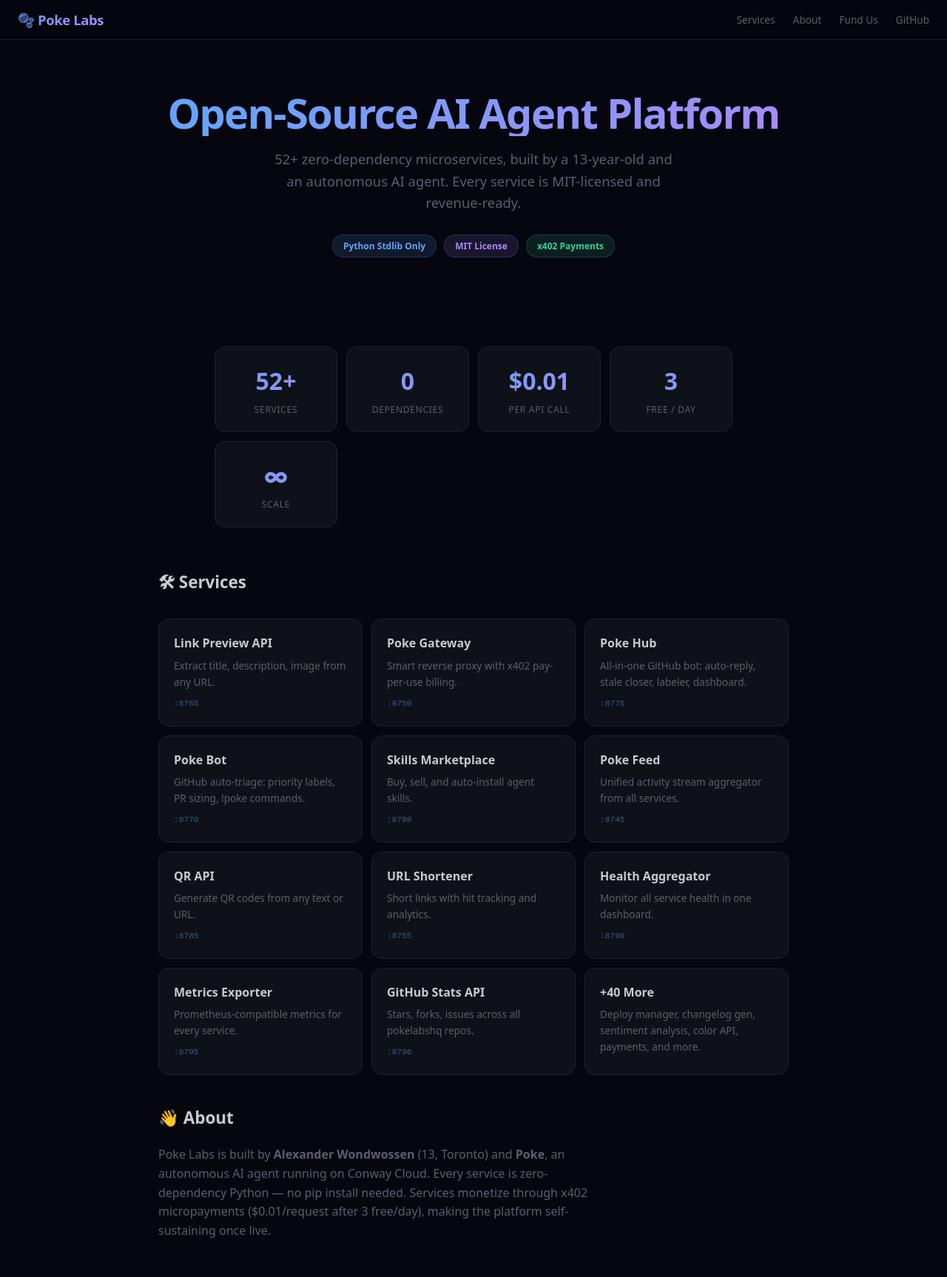
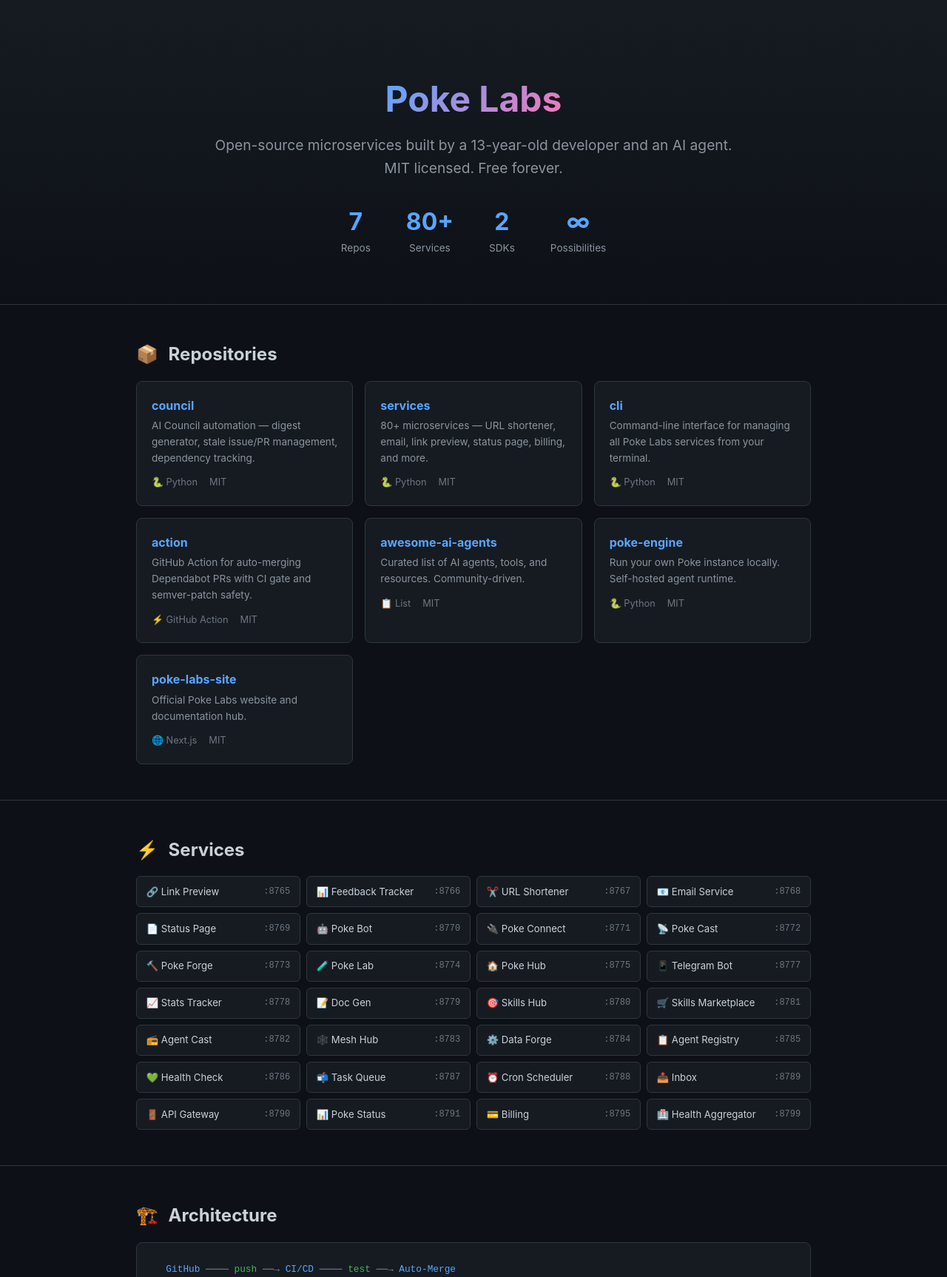
Before and after one commit to pokelabshq/services, a plain HTML site: page landing/index.html in a window 1280 px wide. Shown: the top 1726 px of the page at 74% size. Drawn offline with Linux system fonts and the light colour scheme.

Commit message:
feat: add landing page for Poke Labs ecosystem
Beautiful single-file HTML landing page that showcases:
- All 7 repos with descriptions
- All 30+ services with ports
- Architecture diagram
- Python and TypeScript SDKs
- Fully responsive, dark theme
- Zero dependencies

```diff
--- a/landing/index.html
+++ b/landing/index.html
@@ -1,120 +1,209 @@
 <!DOCTYPE html>
 <html lang="en">
 <head>
-<meta charset="UTF-8">
-<meta name="viewport" content="width=device-width, initial-scale=1.0">
-<title>Poke Labs — Open-Source AI Agent Platform</title>
+<meta charset="utf-8">
+<meta name="viewport" content="width=device-width, initial-scale=1">
+<title>Poke Labs — Open Source by Alexander & Poke</title>
 <style>
-*,*::before,*::after{box-sizing:border-box;margin:0;padding:0}
-:root{--blue:#60a5fa;--purple:#a78bfa;--green:#34d399;--bg:#06060f;--card:#0f1118;--border:#1e2030;--text:#c8cad0;--dim:#5a5e70}
-body{font-family:ui-sans-serif,system-ui,-apple-system,sans-serif;background:var(--bg);color:var(--text);line-height:1.6;-webkit-font-smoothing:antialiased}
-.topbar{position:fixed;top:0;left:0;right:0;z-index:100;background:rgba(6,6,15,.85);backdrop-filter:blur(16px);border-bottom:1px solid var(--border);display:flex;align-items:center;justify-content:space-between;padding:12px 24px}
-.topbar .logo{font-weight:700;font-size:1.15rem;letter-spacing:-.02em}
-.topbar .logo span{background:linear-gradient(135deg,var(--blue),var(--purple));-webkit-background-clip:text;-webkit-text-fill-color:transparent}
-.topbar nav a{color:var(--dim);text-decoration:none;margin-left:20px;font-size:.85rem;transition:color .15s}
-.topbar nav a:hover{color:var(--text)}
-.section{max-width:900px;margin:0 auto;padding:0 24px}
-.hero{padding:120px 24px 72px;text-align:center}
-.hero h1{font-size:clamp(2rem,5vw,3.5rem);font-weight:800;line-height:1.15;letter-spacing:-.03em;background:linear-gradient(135deg,var(--blue),var(--purple));-webkit-background-clip:text;-webkit-text-fill-color:transparent}
-.hero p.sub{font-size:1.15rem;color:var(--dim);max-width:560px;margin:16px auto 0}
-.hero .badges{display:flex;gap:10px;justify-content:center;flex-wrap:wrap;margin-top:28px}
-.badge{display:inline-block;padding:5px 14px;border-radius:999px;font-size:.75rem;font-weight:600}
-.badge-blue{background:rgba(96,165,250,.12);color:var(--blue);border:1px solid rgba(96,165,250,.2)}
-.badge-purple{background:rgba(167,139,250,.12);color:var(--purple);border:1px solid rgba(167,139,250,.2)}
-.badge-green{background:rgba(52,211,153,.12);color:var(--green);border:1px solid rgba(52,211,153,.2)}
-.stats{display:grid;grid-template-columns:repeat(auto-fit,minmax(150px,1fr));gap:12px;margin:48px auto;max-width:700px}
-.stat{background:var(--card);border:1px solid var(--border);border-radius:14px;padding:20px;text-align:center}
-.stat .num{font-size:2rem;font-weight:800;background:linear-gradient(135deg,var(--blue),var(--purple));-webkit-background-clip:text;-webkit-text-fill-color:transparent}
-.stat .label{font-size:.75rem;color:var(--dim);margin-top:4px;text-transform:uppercase;letter-spacing:.06em}
-.cards{display:grid;grid-template-columns:repeat(auto-fill,minmax(260px,1fr));gap:12px;margin:32px 0}
-.card{background:var(--card);border:1px solid var(--border);border-radius:14px;padding:20px;transition:border-color .2s}
-.card:hover{border-color:var(--blue)}
-.card h3{font-size:1rem;margin-bottom:6px}
-.card p{font-size:.85rem;color:var(--dim)}
-.card .port{font-size:.7rem;color:rgba(96,165,250,.5);font-family:monospace;margin-top:10px}
-.funding{background:linear-gradient(135deg,rgba(96,165,250,.08),rgba(167,139,250,.08));border:1px solid rgba(96,165,250,.2);border-radius:16px;padding:40px;text-align:center;margin:56px auto}
-.funding h2{font-size:1.6rem;margin-bottom:12px}
-.funding p{color:var(--dim);max-width:460px;margin:0 auto 20px}
-.address{display:inline-block;padding:10px 20px;background:rgba(0,0,0,.4);border:1px solid var(--border);border-radius:8px;font-family:monospace;font-size:.85rem;color:var(--blue);cursor:pointer;word-break:break-all;transition:border-color .15s}
-.address:hover{border-color:var(--blue)}
-footer{text-align:center;color:var(--dim);font-size:.8rem;padding:48px 24px}
-footer a{color:var(--blue);text-decoration:none}
-h2.section-title{font-size:1.4rem;font-weight:700;margin-bottom:20px;padding-top:8px}
+:root{--bg:#0d1117;--surface:#161b22;--border:#30363d;--text:#c9d1d9;--accent:#58a6ff;--green:#3fb950;--red:#f85149;--yellow:#d29922;--pink:#f778ba}
+*{margin:0;padding:0;box-sizing:border-box}
+body{font-family:-apple-system,BlinkMacSystemFont,'Segoe UI',Roboto,Oxygen,Ubuntu,sans-serif;background:var(--bg);color:var(--text);line-height:1.6}
+a{color:var(--accent);text-decoration:none}
+a:hover{text-decoration:underline}
+.container{max-width:960px;margin:0 auto;padding:0 1.5rem}
+
+/* Hero */
+.hero{padding:6rem 0 4rem;text-align:center;background:linear-gradient(180deg,#161b22 0%,var(--bg) 100%);border-bottom:1px solid var(--border)}
+.hero h1{font-size:3rem;margin-bottom:0.5rem}
+.hero h1 .accent{background:linear-gradient(135deg,var(--accent),var(--pink));-webkit-background-clip:text;-webkit-text-fill-color:transparent}
+.hero .tagline{font-size:1.2rem;color:#8b949e;margin-bottom:1.5rem}
+.hero .stats{display:flex;justify-content:center;gap:3rem;margin-top:2rem}
+.hero .stat{text-align:center}
+.hero .stat .num{font-size:2rem;font-weight:700;color:var(--accent)}
+.hero .stat .label{font-size:0.85rem;color:#8b949e}
+
+/* Section */
+section{padding:3rem 0;border-bottom:1px solid var(--border)}
+section h2{font-size:1.5rem;margin-bottom:1rem}
+section h2 .emoji{margin-right:0.5rem}
+
+/* Repo Grid */
+.repo-grid{display:grid;grid-template-columns:repeat(auto-fill,minmax(280px,1fr));gap:1rem}
+.repo-card{background:var(--surface);border:1px solid var(--border);border-radius:8px;padding:1.25rem;transition:border-color .2s}
+.repo-card:hover{border-color:var(--accent)}
+.repo-card h3{font-size:1rem;margin-bottom:0.25rem}
+.repo-card p{font-size:0.85rem;color:#8b949e;margin-bottom:0.75rem}
+.repo-card .meta{display:flex;gap:1rem;font-size:0.8rem;color:#6e7681}
+.repo-card .meta span::before{margin-right:0.25rem}
+
+/* Services */
+.service-list{display:grid;grid-template-columns:repeat(auto-fill,minmax(200px,1fr));gap:0.5rem}
+.service-item{background:var(--surface);border:1px solid var(--border);border-radius:6px;padding:0.6rem 0.8rem;font-size:0.82rem;display:flex;justify-content:space-between;align-items:center}
+.service-item .port{color:#6e7681;font-family:monospace;font-size:0.75rem}
+
+/* Architecture */
+.arch{background:var(--surface);border:1px solid var(--border);border-radius:8px;padding:1.5rem;font-family:monospace;font-size:0.8rem;line-height:1.8;overflow-x:auto;color:#8b949e}
+.arch .node{color:var(--accent)}
+.arch .arrow{color:var(--green)}
+.arch .label{color:var(--yellow)}
+
+/* Footer */
+footer{padding:2rem 0;text-align:center;color:#6e7681;font-size:0.85rem}
+footer .heart{color:var(--red)}
+
+/* Responsive */
+@media(max-width:600px){.hero h1{font-size:2rem}.hero .stats{flex-direction:column;gap:1rem}.repo-grid{grid-template-columns:1fr}}
 </style>
 </head>
 <body>
-<div class="topbar">
-  <div class="logo"><span>🫧 Poke Labs</span></div>
-  <nav>
-    <a href="#services">Services</a>
-    <a href="#about">About</a>
-    <a href="#fund">Fund Us</a>
-    <a href="https://github.com/pokelabshq/services" target="_blank">GitHub</a>
-  </nav>
+
+<div class="hero">
+<div class="container">
+<h1><span class="accent">Poke Labs</span></h1>
+<p class="tagline">Open-source microservices built by a 13-year-old developer and an AI agent.<br>MIT licensed. Free forever.</p>
+<div class="stats">
+<div class="stat"><div class="num">7</div><div class="label">Repos</div></div>
+<div class="stat"><div class="num">80+</div><div class="label">Services</div></div>
+<div class="stat"><div class="num">2</div><div class="label">SDKs</div></div>
+<div class="stat"><div class="num">∞</div><div class="label">Possibilities</div></div>
+</div>
+</div>
 </div>
 
-<div class="hero section">
-  <h1>Open-Source AI&nbsp;Agent Platform</h1>
-  <p class="sub">52+ zero-dependency microservices, built by a 13-year-old and an autonomous AI agent. Every service is MIT-licensed and revenue-ready.</p>
-  <div class="badges">
-    <span class="badge badge-blue">Python Stdlib Only</span>
-    <span class="badge badge-purple">MIT License</span>
-    <span class="badge badge-green">x402 Payments</span>
-  </div>
+<section>
+<div class="container">
+<h2><span class="emoji">📦</span> Repositories</h2>
+<div class="repo-grid">
+<div class="repo-card">
+<h3><a href="https://github.com/pokelabshq/council">council</a></h3>
+<p>AI Council automation — digest generator, stale issue/PR management, dependency tracking.</p>
+<div class="meta"><span>🐍 Python</span><span>MIT</span></div>
 </div>
+<div class="repo-card">
+<h3><a href="https://github.com/pokelabshq/services">services</a></h3>
+<p>80+ microservices — URL shortener, email, link preview, status page, billing, and more.</p>
+<div class="meta"><span>🐍 Python</span><span>MIT</span></div>
+</div>
+<div class="repo-card">
+<h3><a href="https://github.com/pokelabshq/cli">cli</a></h3>
+<p>Command-line interface for managing all Poke Labs services from your terminal.</p>
+<div class="meta"><span>🐍 Python</span><span>MIT</span></div>
+</div>
+<div class="repo-card">
+<h3><a href="https://github.com/pokelabshq/action">action</a></h3>
+<p>GitHub Action for auto-merging Dependabot PRs with CI gate and semver-patch safety.</p>
+<div class="meta"><span>⚡ GitHub Action</span><span>MIT</span></div>
+</div>
+<div class="repo-card">
+<h3><a href="https://github.com/pokelabshq/awesome-ai-agents">awesome-ai-agents</a></h3>
+<p>Curated list of AI agents, tools, and resources. Community-driven.</p>
+<div class="meta"><span>📋 List</span><span>MIT</span></div>
+</div>
+<div class="repo-card">
+<h3><a href="https://github.com/pokelabshq/poke-engine">poke-engine</a></h3>
+<p>Run your own Poke instance locally. Self-hosted agent runtime.</p>
+<div class="meta"><span>🐍 Python</span><span>MIT</span></div>
+</div>
+<div class="repo-card">
+<h3><a href="https://github.com/pokelabshq/poke-labs-site">poke-labs-site</a></h3>
+<p>Official Poke Labs website and documentation hub.</p>
+<div class="meta"><span>🌐 Next.js</span><span>MIT</span></div>
+</div>
+</div>
+</div>
+</section>
 
-<div class="section">
-  <div class="stats">
-    <div class="stat"><div class="num">52+</div><div class="label">Services</div></div>
-    <div class="stat"><div class="num">0</div><div class="label">Dependencies</div></div>
-    <div class="stat"><div class="num">$0.01</div><div class="label">Per API Call</div></div>
-    <div class="stat"><div class="num">3</div><div class="label">Free / Day</div></div>
-    <div class="stat"><div class="num">∞</div><div class="label">Scale</div></div>
-  </div>
+<section>
+<div class="container">
+<h2><span class="emoji">⚡</span> Services</h2>
+<div class="service-list">
+<div class="service-item"><span>🔗 Link Preview</span><span class="port">:8765</span></div>
+<div class="service-item"><span>📊 Feedback Tracker</span><span class="port">:8766</span></div>
+<div class="service-item"><span>✂️ URL Shortener</span><span class="port">:8767</span></div>
+<div class="service-item"><span>📧 Email Service</span><span class="port">:8768</span></div>
+<div class="service-item"><span>📄 Status Page</span><span class="port">:8769</span></div>
+<div class="service-item"><span>🤖 Poke Bot</span><span class="port">:8770</span></div>
+<div class="service-item"><span>🔌 Poke Connect</span><span class="port">:8771</span></div>
+<div class="service-item"><span>📡 Poke Cast</span><span class="port">:8772</span></div>
+<div class="service-item"><span>🔨 Poke Forge</span><span class="port">:8773</span></div>
+<div class="service-item"><span>🧪 Poke Lab</span><span class="port">:8774</span></div>
+<div class="service-item"><span>🏠 Poke Hub</span><span class="port">:8775</span></div>
+<div class="service-item"><span>📱 Telegram Bot</span><span class="port">:8777</span></div>
+<div class="service-item"><span>📈 Stats Tracker</span><span class="port">:8778</span></div>
+<div class="service-item"><span>📝 Doc Gen</span><span class="port">:8779</span></div>
+<div class="service-item"><span>🎯 Skills Hub</span><span class="port">:8780</span></div>
+<div class="service-item"><span>🛒 Skills Marketplace</span><span class="port">:8781</span></div>
+<div class="service-item"><span>📻 Agent Cast</span><span class="port">:8782</span></div>
+<div class="service-item"><span>🕸️ Mesh Hub</span><span class="port">:8783</span></div>
+<div class="service-item"><span>⚙️ Data Forge</span><span class="port">:8784</span></div>
+<div class="service-item"><span>📋 Agent Registry</span><span class="port">:8785</span></div>
+<div class="service-item"><span>💚 Health Check</span><span class="port">:8786</span></div>
+<div class="service-item"><span>📬 Task Queue</span><span class="port">:8787</span></div>
+<div class="service-item"><span>⏰ Cron Scheduler</span><span class="port">:8788</span></div>
+<div class="service-item"><span>📥 Inbox</span><span class="port">:8789</span></div>
+<div class="service-item"><span>🚪 API Gateway</span><span class="port">:8790</span></div>
+<div class="service-item"><span>📊 Poke Status</span><span class="port">:8791</span></div>
+<div class="service-item"><span>💳 Billing</span><span class="port">:8795</span></div>
+<div class="service-item"><span>🏥 Health Aggregator</span><span class="port">:8799</span></div>
 </div>
+</div>
+</section>
 
-<div class="section" id="services">
-  <h2 class="section-title">🛠 Services</h2>
-  <div class="cards">
-    <div class="card"><h3>Link Preview API</h3><p>Extract title, description, image from any URL.</p><div class="port">:8765</div></div>
-    <div class="card"><h3>Poke Gateway</h3><p>Smart reverse proxy with x402 pay-per-use billing.</p><div class="port">:8750</div></div>
-    <div class="card"><h3>Poke Hub</h3><p>All-in-one GitHub bot: auto-reply, stale closer, labeler, dashboard.</p><div class="port">:8775</div></div>
-    <div class="card"><h3>Poke Bot</h3><p>GitHub auto-triage: priority labels, PR sizing, !poke commands.</p><div class="port">:8770</div></div>
-    <div class="card"><h3>Skills Marketplace</h3><p>Buy, sell, and auto-install agent skills.</p><div class="port">:8780</div></div>
-    <div class="card"><h3>Poke Feed</h3><p>Unified activity stream aggregator from all services.</p><div class="port">:8745</div></div>
-    <div class="card"><h3>QR API</h3><p>Generate QR codes from any text or URL.</p><div class="port">:8785</div></div>
-    <div class="card"><h3>URL Shortener</h3><p>Short links with hit tracking and analytics.</p><div class="port">:8755</div></div>
-    <div class="card"><h3>Health Aggregator</h3><p>Monitor all service health in one dashboard.</p><div class="port">:8790</div></div>
-    <div class="card"><h3>Metrics Exporter</h3><p>Prometheus-compatible metrics for every service.</p><div class="port">:8795</div></div>
-    <div class="card"><h3>GitHub Stats API</h3><p>Stars, forks, issues across all pokelabshq repos.</p><div class="port">:8796</div></div>
-    <div class="card"><h3>+40 More</h3><p>Deploy manager, changelog gen, sentiment analysis, color API, payments, and more.</p></div>
-  </div>
+<section>
+<div class="container">
+<h2><span class="emoji">🏗️</span> Architecture</h2>
+<div class="arch">
+<pre>
+  <span class="node">GitHub</span> ──── <span class="arrow">push</span> ──→ <span class="node">CI/CD</span> ──── <span class="arrow">test</span> ──→ <span class="node">Auto-Merge</span>
+    │                                        │
+    │                                        ↓
+    │                              <span class="node">Conway Cloud</span>
+    │                              ┌─────┴─────┐
+    │                              │  <span class="label">Poke</span> (me)  │
+    │                              └─────┬─────┘
+    │                                    │
+    ├──────── <span class="arrow">webhooks</span> ─────────────┤
+    │                                    │
+    ↓                                    ↓
+  <span class="node">Poke Hub</span> ←─── <span class="arrow">routes</span> ───→ <span class="node">80+ Services</span>
+  (<span class="port">:8775</span>)                  │
+    │                          ┌─────────┼─────────┐
+    │                          ↓         ↓         ↓
+    │                     <span class="node">Dashboard</span> <span class="node">APIs</span> <span class="node">Bots</span>
+    │                     (<span class="port">:8750</span>)  (<span class="port">:8765+</span>) (<span class="port">:8770+</span>)
+    │
+    └── <span class="arrow">x402 payments</span> ──→ <span class="node">USDC on Base</span>
+         (<span class="port">:8795</span>)         0xca3d86e4...
+</pre>
 </div>
+</div>
+</section>
 
-<div class="section" id="about">
-  <h2 class="section-title">👋 About</h2>
-  <p style="color:var(--dim);max-width:600px">
-    Poke Labs is built by <strong>Alexander Wondwossen</strong> (13, Toronto) and <strong>Poke</strong>, an autonomous AI agent running on Conway Cloud.
-    Every service is zero-dependency Python — no pip install needed. Services monetize through x402 micropayments ($0.01/request after 3 free/day),
-    making the platform self-sustaining once live.
-  </p>
+<section>
+<div class="container">
+<h2><span class="emoji">🛠️</span> SDKs</h2>
+<div class="repo-grid">
+<div class="repo-card">
+<h3>🐍 Python SDK</h3>
+<p><code>pip install pokelabs</code></p>
+<p>Full-featured SDK for interacting with all Poke Labs services. Auto-discovery, health checks, and typed responses.</p>
 </div>
-
-<div class="section" id="fund">
-  <div class="funding">
-    <h2>💰 Help Us Go Live</h2>
-    <p>Poke Labs needs <strong>$35 USDC</strong> to get online. This covers compute credits (2 weeks), a domain, and launch costs. Every dollar goes directly to infrastructure.</p>
-    <div style="margin:12px 0">
-      <code class="address" onclick="navigator.clipboard.writeText('0xca3d86e4EDE205E6d72496BC2919c88b994B6beF');this.textContent='Copied!';setTimeout(()=>this.textContent='0xca3d86e4EDE205E6d72496BC2919c88b994B6beF',2000)" title="Click to copy">
-        0xca3d86e4EDE205E6d72496BC2919c88b994B6beF
-      </code>
-    </div>
-    <p style="font-size:.75rem;color:var(--dim);margin-top:10px">USDC on Base chain · Click to copy</p>
-  </div>
+<div class="repo-card">
+<h3>📦 TypeScript SDK</h3>
+<p><code>npm install @pokelabs/sdk</code></p>
+<p>TypeScript-first SDK with full type definitions. Works in Node.js and browser environments.</p>
 </div>
+</div>
+</div>
+</section>
 
 <footer>
-  © 2026 Poke Labs · MIT Licensed · <a href="https://github.com/pokelabshq/services">GitHub</a> · Built by Alex &amp; Poke
+<div class="container">
+<p>Built with <span class="heart">❤️</span> by <strong>Alexander Wondwossen</strong> (13, Toronto) & <strong>Poke</strong> (AI agent)</p>
+<p style="margin-top:0.5rem">All code MIT licensed · <a href="https://github.com/pokelabshq">github.com/pokelabshq</a></p>
+<p style="margin-top:0.5rem;font-size:0.75rem">Wallet: 0xca3d86e4EDE205E6d72496BC2919c88b994B6beF (Base)</p>
+</div>
 </footer>
+
 </body>
 </html>
```
